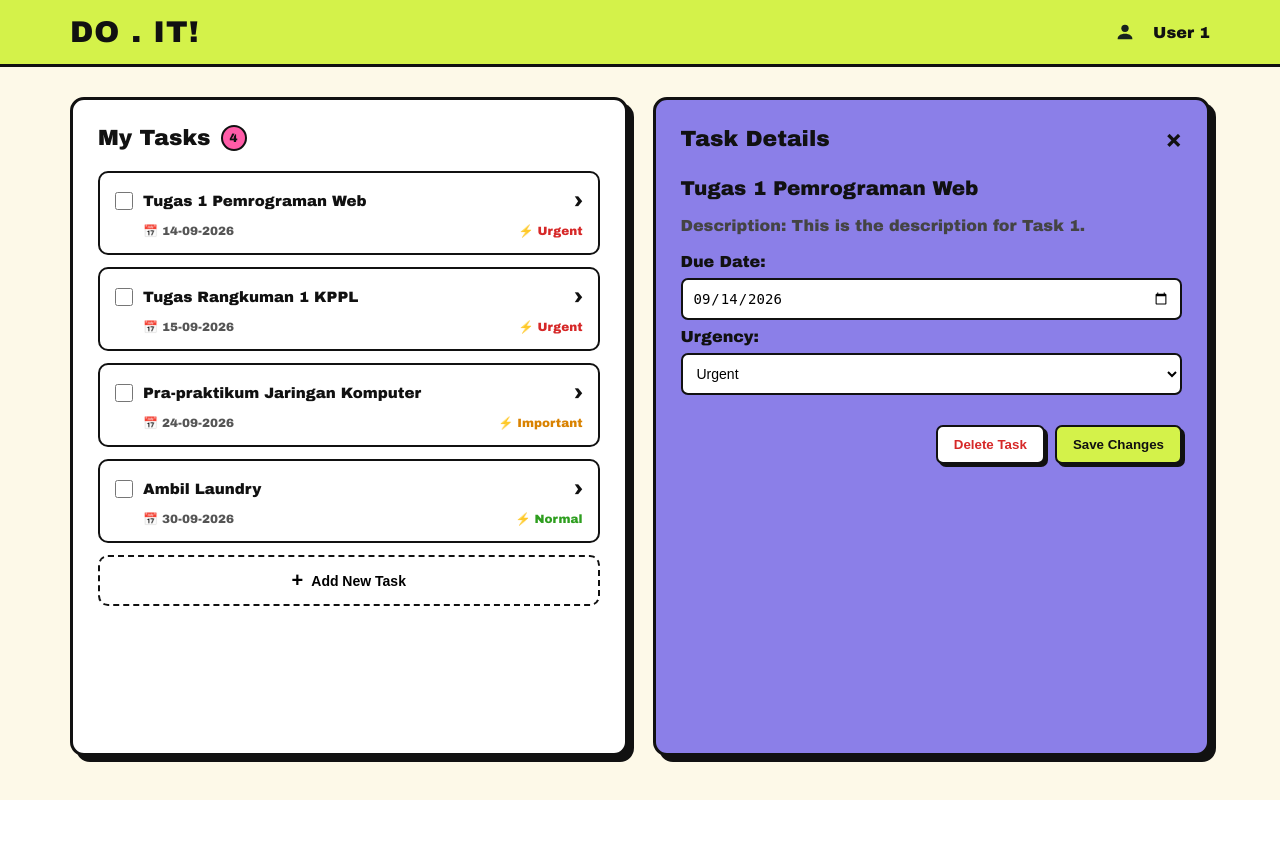
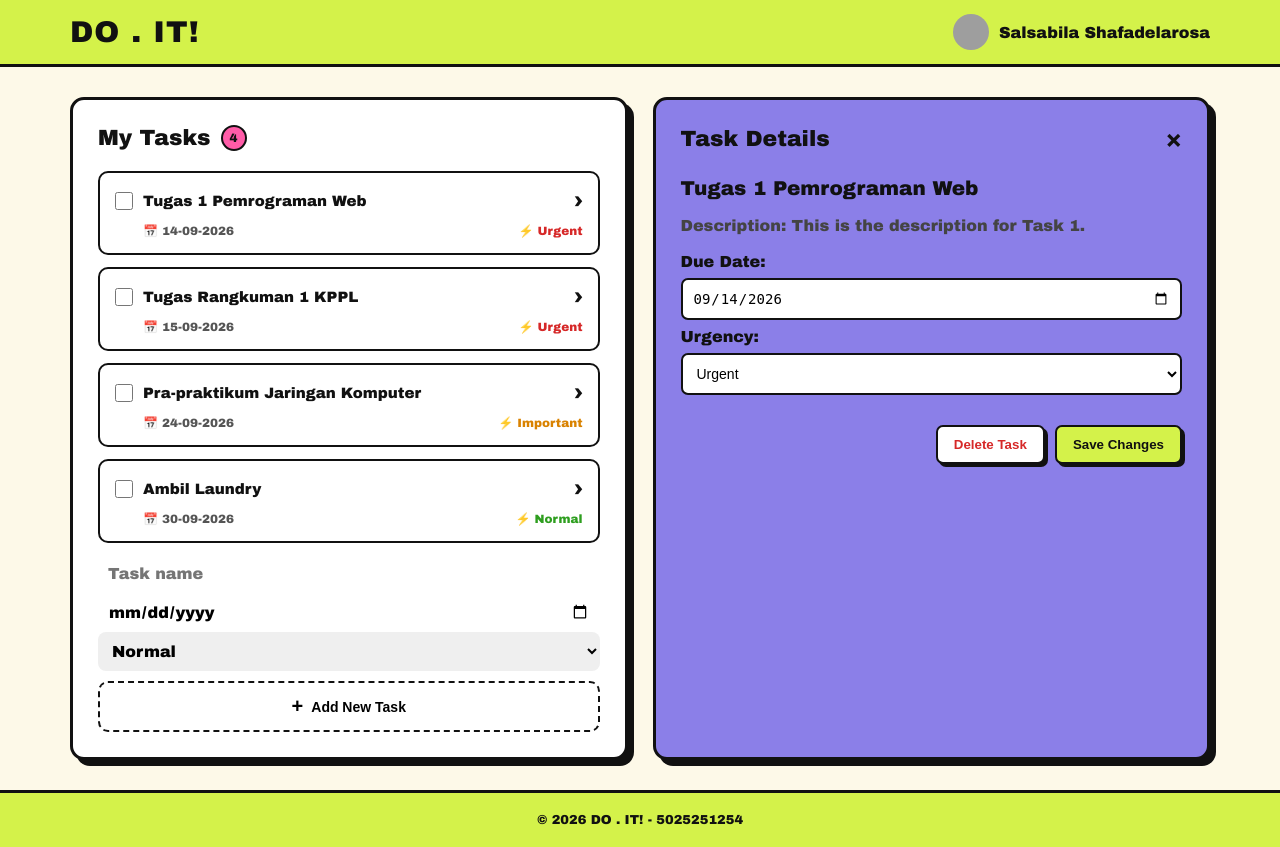
Before and after one commit to IF-Pemrograman-Web-A/5025251254_ToDo-App, a PHP site: page / in a window 1280 px wide. Before the commit the page ends 800 px from the top, so only its background shows below. Run offline with PHP 8.4, Linux system fonts and the light colour scheme; grey boxes are pictures that could not be loaded.

Commit message:
Finishing

```diff
--- a/index.html
+++ b/index.html
@@ -14,14 +14,14 @@
 
             <!-- User Profile -->
             <div class="user-profile">
-                <div class="avatar"></div>
-                <span class="user-name">User 1</span>
+                <img src="user-avatar.png" alt="User Avatar" class="avatar">
+                <span class="user-name">Salsabila Shafadelarosa</span>
             </div>
         </div>
     </header>
 
     <main class="container">
-        <!-- Left Panel: Todo List -->
+        <!-- Left Panel: Todo List (main content) -->
         <section class="left-panel">
             <div class="panel-header">
                 <h2>My Tasks</h2>
@@ -82,15 +82,24 @@
                 </div>
             </div>
 
-            <!-- Add New Task Button -->
-            <button class="add-task">
-                <span class="plus">+</span>
-                <span>Add New Task</span>
-            </button>
+            <!-- Separate form: Add New Task -->
+            <form class="new-task-form">
+                <input type="text" name="new-task-title" placeholder="Task name" required>
+                <input type="date" name="new-task-due" required>
+                <select name="new-task-urgency">
+                    <option value="urgent">Urgent</option>
+                    <option value="important">Important</option>
+                    <option value="normal" selected>Normal</option>
+                </select>
+                <button type="submit" class="add-task">
+                    <span class="plus">+</span>
+                    <span>Add New Task</span>
+                </button>
+            </form>
         </section>
 
-        <!-- Right Panel: Task Details -->
-        <section class="right-panel">
+        <!-- Right Panel: Task Details (secondary/complementary content) -->
+        <aside class="right-panel">
             <div class="empty-state">
                 <h2>Task Details</h2>
                 <p>Select a task to view its details.</p>
@@ -125,7 +134,11 @@
                     </div>
                 </form>
             </div>
-        </section>
+        </aside>
     </main>
+
+    <footer>
+        <p>&copy; 2026 DO . IT! - 5025251254</p>
+    </footer>
 </body>
 </html>
--- a/style.css
+++ b/style.css
@@ -192,6 +192,15 @@ header {
 
 /* Add task button */
 
+.new-task-form input,
+.new-task-form select {
+    width: 100%;
+    padding: 10px;
+    border: 1px solid var(--line);
+    border-radius: 8px;
+    font: inherit;
+}
+
 .add-task {
     width: 100%;
     margin-top: 10px;
```
